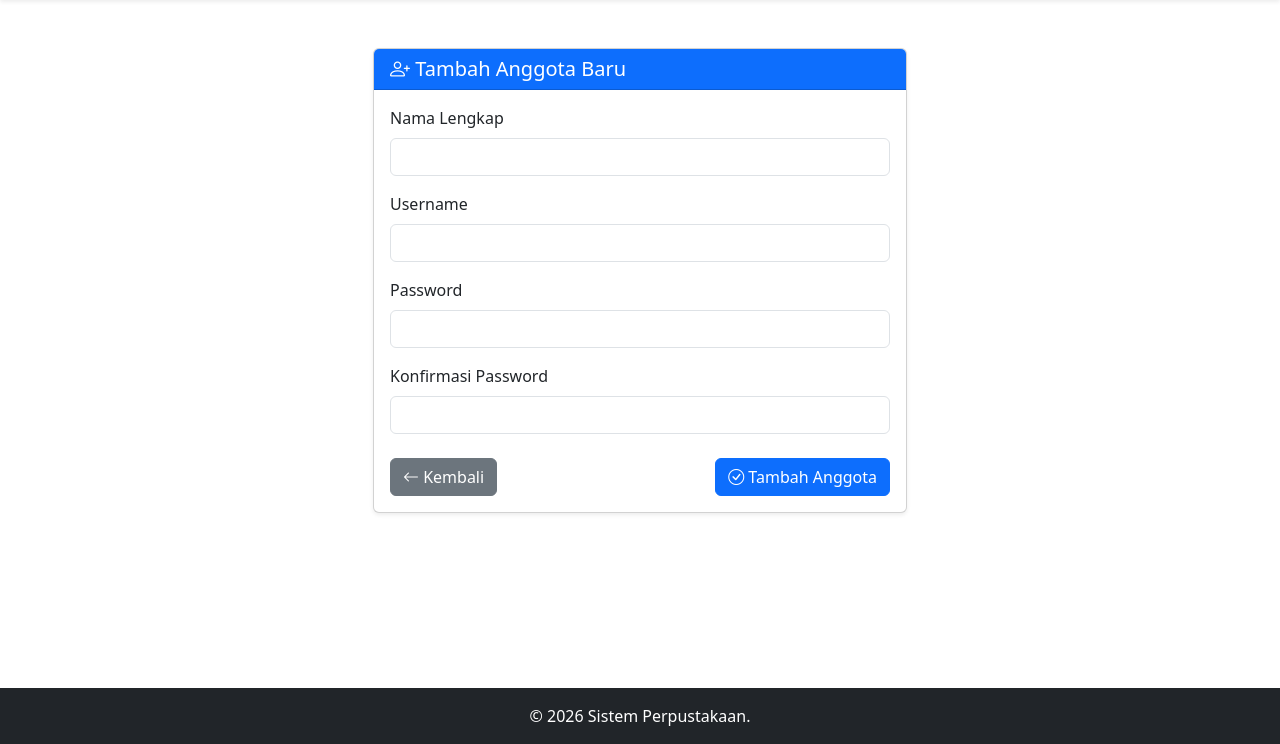
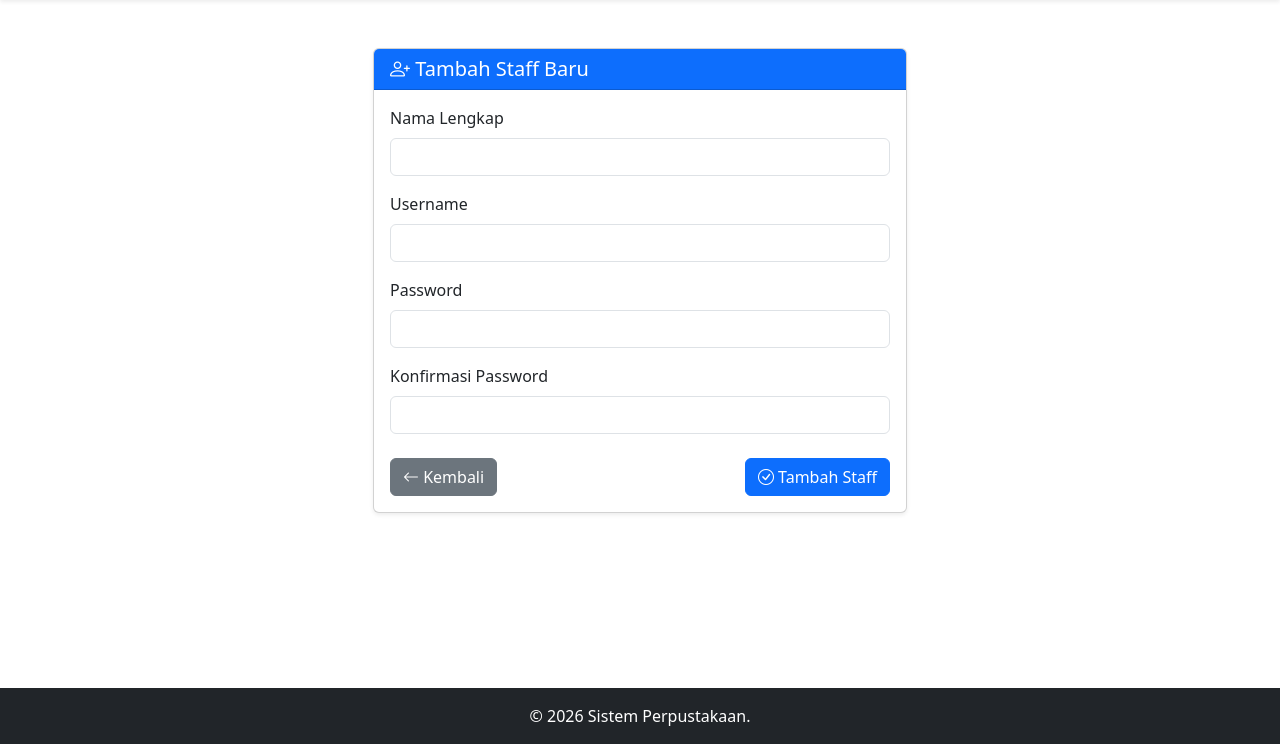
Before and after one commit to IQBAL-03/Sistem_Perpustakaan, a PHP site: page /kelola_pengguna/tambah.php in a window 1280 px wide. Shown: the part 56-800 px from the top of the page. Run offline with PHP 8.4, Linux system fonts and the light colour scheme; the visitor is signed in with stand-in values (Sample User, id 1).

Commit message:
feat: memperbaiki bug

```diff
--- a/kelola_pengguna/tambah.php
+++ b/kelola_pengguna/tambah.php
@@ -1,7 +1,7 @@
 <?php
 require_once '../middleware/cek_login.php';
 require_once '../config/koneksi.php';
-$judul = "Tambah Anggota";
+$judul = "Tambah Staff";
 
 $errors = [];
 $success = false;
@@ -38,7 +38,7 @@ if ($_SERVER["REQUEST_METHOD"] == "POST") {
 
     if (empty($errors)) {
         $hashed_password = password_hash($password, PASSWORD_BCRYPT, ['cost' => 10]);
-        $sql_insert = "INSERT INTO pengguna (nama, username, password, role, tanggal_dibuat) VALUES (?, ?, ?, 'member', NOW())";
+        $sql_insert = "INSERT INTO pengguna (nama, username, password, role, tanggal_dibuat) VALUES (?, ?, ?, 'staff', NOW())";
         $stmt_insert = mysqli_prepare($koneksi, $sql_insert);
         mysqli_stmt_bind_param($stmt_insert, "sss", $nama, $username, $hashed_password);
 
@@ -61,13 +61,13 @@ require_once '../partials/header.php';
         <div class="col-md-6">
             <div class="card shadow-sm">
                 <div class="card-header bg-primary text-white">
-                    <h5 class="mb-0"><i class="bi bi-person-plus"></i> Tambah Anggota Baru</h5>
+                    <h5 class="mb-0"><i class="bi bi-person-plus"></i> Tambah Staff Baru</h5>
                 </div>
                 <div class="card-body">
 
                     <?php if ($success): ?>
                         <div class="alert alert-success">
-                            <i class="fas fa-check-circle"></i> Anggota baru berhasil ditambahkan.
+                            <i class="fas fa-check-circle"></i> Staff baru berhasil ditambahkan.
                         </div>
                     <?php endif; ?>
 
@@ -108,7 +108,7 @@ require_once '../partials/header.php';
                         <div class="d-flex justify-content-between mt-4">
                             <a href="index.php" class="btn btn-secondary"><i class="bi bi-arrow-left"></i> Kembali</a>
                             <button type="submit" class="btn btn-primary"><i class="bi bi-check-circle"></i> Tambah
-                                Anggota</button>
+                                Staff</button>
                         </div>
                     </form>
 
```
